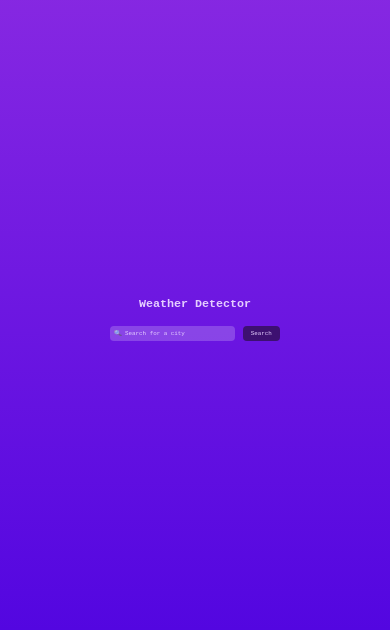
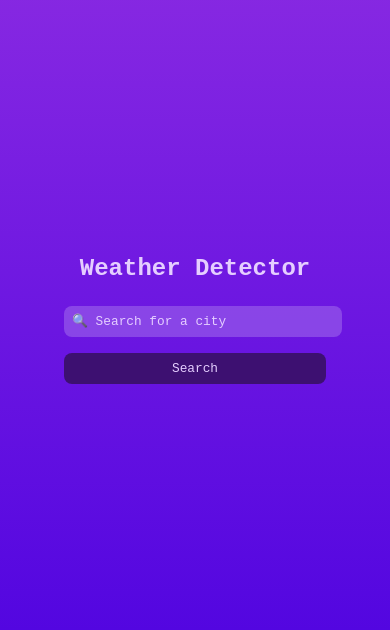
Before and after one commit to najemhamo/WeatherDetector, a React (Vite) app in the folder frontend/: page / in a window 390 px wide. Shown: the part 102-732 px from the top of the page. Built offline with nearby package versions, Linux system fonts and the light colour scheme.

Commit message:
screen fit

```diff
--- a/frontend/src/App.css
+++ b/frontend/src/App.css
@@ -1,5 +1,5 @@
 #root {
-  max-width: 1280px;
+  max-width: 100%;
   margin: 0 auto;
   padding: 2rem;
   text-align: center;
@@ -24,28 +24,28 @@ body {
 
 .title {
   color: #e5ceff;
-  font-size: 3vw;
+  font-size: clamp(1.5rem, 3vw, 3rem);
   font-family: monospace;
 }
 
 .searchBar {
-  padding: 1vw;
-  font-size: 1.5vw;
-  width: 30vw;
-  border-radius: 1vw;
+  padding: clamp(0.5rem, 1vw, 1rem);
+  font-size: clamp(0.8rem, 1.5vw, 1.5rem);
+  width: clamp(200px, 30vw, 400px);
+  border-radius: clamp(0.5rem, 1vw, 1rem);
   border: none;
   outline: none;
-  margin-right: 1vw;
+  margin-right: clamp(0.5rem, 1vw, 1rem);
   background-color: rgba(255, 255, 255, 0.2);
   color: #e5ceff;
   font-family: monospace;
 }
 
 .searchBtn {
-  padding: 1vw 2vw;
-  font-size: 1.5vw;
-  border-radius: 1vw;
-  margin-left: 1vw;
+  padding: clamp(0.5rem, 1vw, 1rem) clamp(1rem, 2vw, 2rem);
+  font-size: clamp(0.8rem, 1.5vw, 1.5rem);
+  border-radius: clamp(0.5rem, 1vw, 1rem);
+  margin-left: clamp(0.5rem, 1vw, 1rem);
   background-color: #3d1071;
   color: #e5ceff;
   border: none;
@@ -54,29 +54,33 @@ body {
 }
 
 .searchBar::placeholder {
-  color: #e5ceff; /* Change this to your desired color */
+  color: #e5ceff;
 }
 
 .divContainer {
   background-color: rgba(0, 0, 0, 0.5);
   box-shadow: 0px 4px 30px rgba(0, 0, 0, 0.1);
-  border-radius: 2vw;
+  border-radius: clamp(1rem, 2vw, 2rem);
   margin: 0 auto;
-  width: 80vw;
-  height: 50vw;
+  width: 90%;
+  max-width: 1200px;
+  height: auto;
+  min-height: 50vh;
   display: flex;
   align-items: center;
   justify-content: center;
-  flex-wrap: wrap; /* Ensuring that cards wrap within the container */
-  overflow: hidden; /* Prevent overflow from showing */
+  flex-wrap: wrap;
+  overflow: auto;
+  padding: 2rem;
 }
 
 .weatherInfo {
-  width: 20vw;
-  height: 40vw;
-  margin: 2vw;
-  padding: 10px;
-  border-radius: 2vw;
+  width: clamp(200px, 20vw, 300px);
+  height: auto;
+  min-height: 300px;
+  margin: clamp(1rem, 2vw, 2rem);
+  padding: 1rem;
+  border-radius: clamp(1rem, 2vw, 2rem);
   background-color: #e5ceff;
   color: #3d1071;
   list-style-type: none;
@@ -90,27 +94,28 @@ body {
 }
 
 .weatherInfo .weatherIcon {
-  width: 10vw;
+  width: clamp(50px, 10vw, 100px);
 }
 
 .weatherInfo .weatherNumber {
-  font-size: 3vw;
-  margin: 0;
+  font-size: clamp(1.5rem, 3vw, 3rem);
+  margin: 0.5rem 0;
 }
+
 .weatherInfo .weatherDesc {
-  font-size: 1.5vw;
-  margin: 2vw 0;
+  font-size: clamp(0.8rem, 1.5vw, 1.5rem);
+  margin: 1rem 0;
 }
 
 .weatherInfo .weatherText {
-  font-size: 1.6vw;
+  font-size: clamp(0.9rem, 1.6vw, 1.6rem);
   font-weight: normal;
-  margin: 0;
+  margin: 0.5rem 0;
 }
 
 .weatherInfo .weatherCity {
-  font-size: 2vw;
-  margin-top: 5vw;
+  font-size: clamp(1rem, 2vw, 2rem);
+  margin-top: 1rem;
   font-weight: bold;
 }
 
@@ -120,7 +125,25 @@ body {
   right: 10px;
   background-color: transparent;
   border: none;
-  font-size: 1.5vw;
+  font-size: clamp(0.8rem, 1.5vw, 1.5rem);
   cursor: pointer;
   color: #3d1071;
 }
+
+@media screen and (max-width: 768px) {
+  .divContainer {
+    width: 95%;
+    padding: 1rem;
+  }
+
+  .weatherInfo {
+    width: 100%;
+    margin: 1rem 0;
+  }
+
+  .searchBar,
+  .searchBtn {
+    width: 100%;
+    margin: 0.5rem 0;
+  }
+}
```
